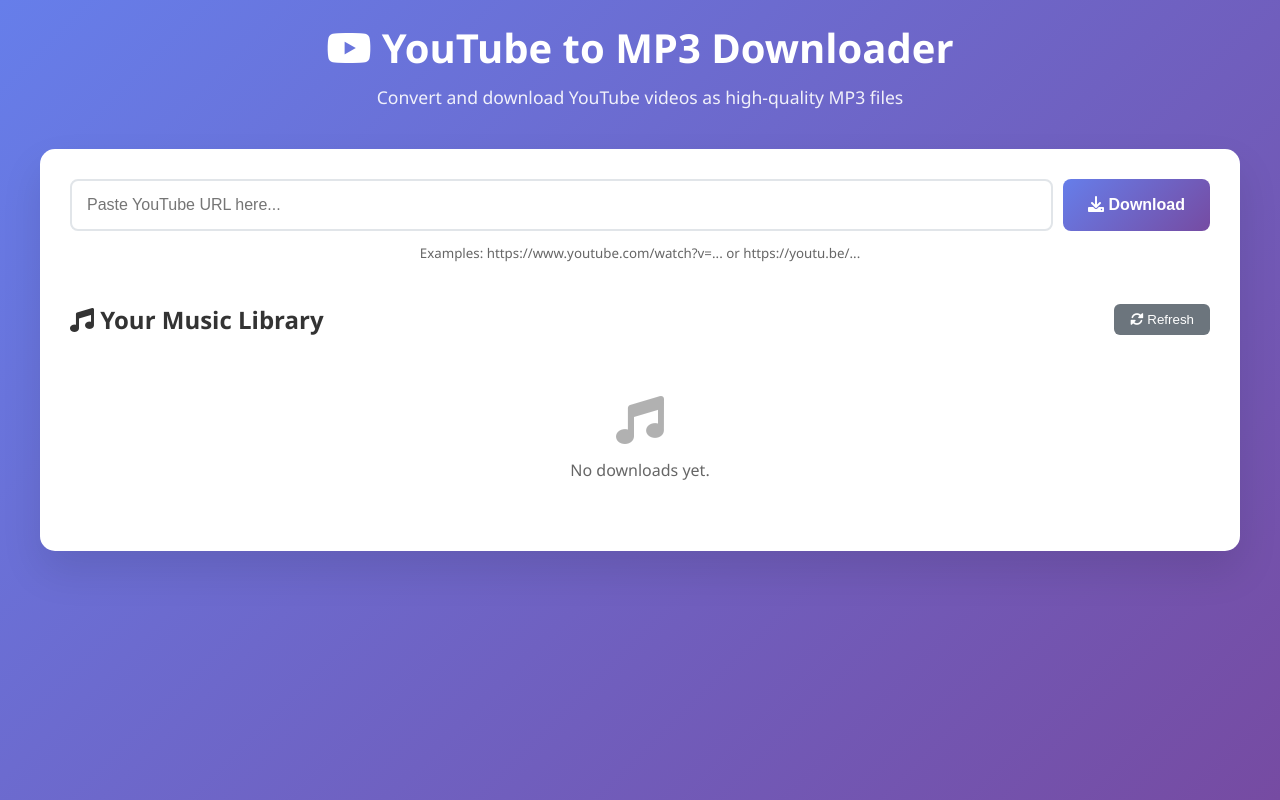
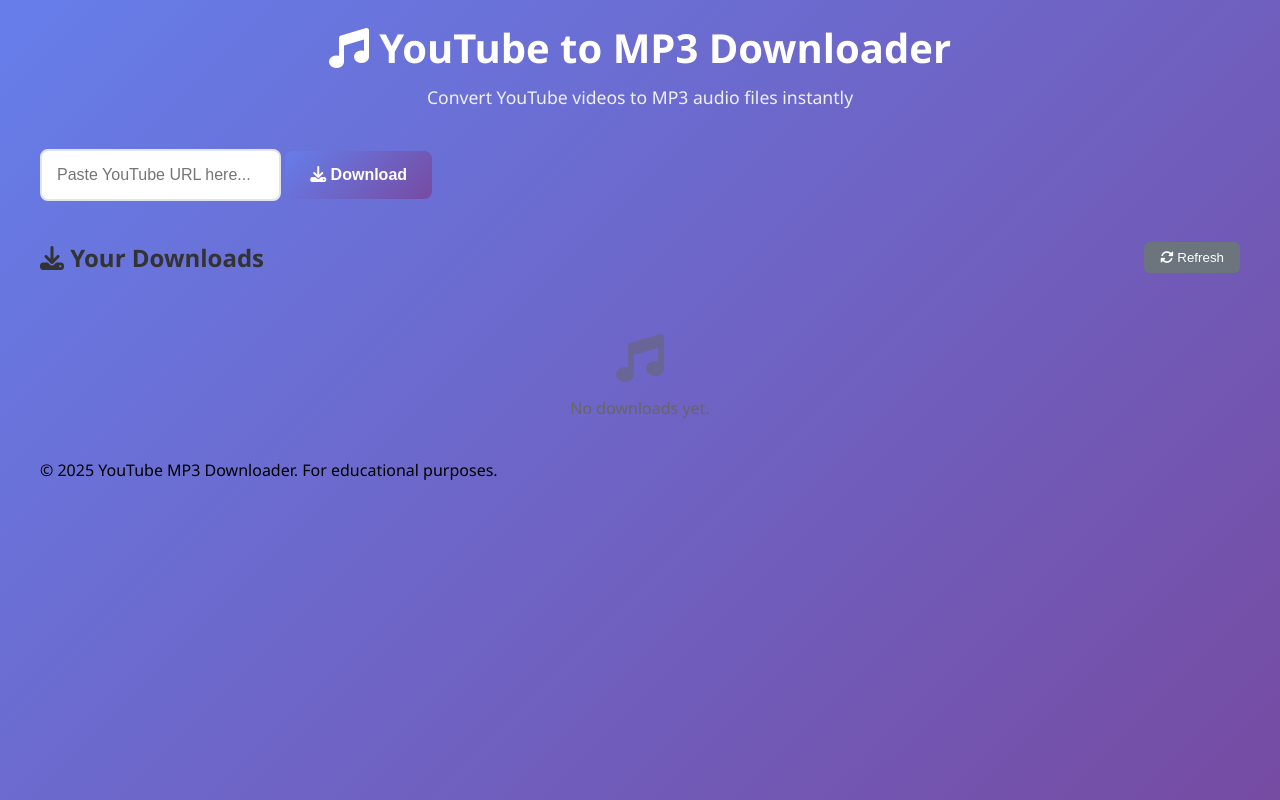
Before and after one commit to KellyShaun/Y2MLocal, a Flask app: page / in a window 1280 px wide. Run offline with Flask 3, Linux system fonts and the light colour scheme; data that the repository does not hold is empty; some libraries are stand-ins or nearby versions.

Commit message:
Update index.html

```diff
--- a/templates/index.html
+++ b/templates/index.html
@@ -5,97 +5,88 @@
     <meta name="viewport" content="width=device-width, initial-scale=1.0">
     <title>YouTube to MP3 Downloader</title>
     <link rel="stylesheet" href="{{ url_for('static', filename='css/style.css') }}">
-    <link href="https://cdnjs.cloudflare.com/ajax/libs/font-awesome/6.0.0/css/all.min.css" rel="stylesheet">
+    <link rel="stylesheet" href="https://cdnjs.cloudflare.com/ajax/libs/font-awesome/6.4.0/css/all.min.css">
 </head>
 <body>
     <div class="container">
         <header>
-            <h1><i class="fab fa-youtube"></i> YouTube to MP3 Downloader</h1>
-            <p>Convert and download YouTube videos as high-quality MP3 files</p>
+            <h1><i class="fas fa-music"></i> YouTube to MP3 Downloader</h1>
+            <p>Convert YouTube videos to MP3 audio files instantly</p>
         </header>
 
-        <div class="main-content">
-            <!-- Download Section -->
-            <div class="download-section">
-                <div class="input-group">
+        <main>
+            <div class="input-section">
+                <div class="url-input-container">
                     <input type="text" id="youtubeUrl" placeholder="Paste YouTube URL here..." autocomplete="off">
                     <button id="downloadBtn" onclick="startDownload()">
                         <i class="fas fa-download"></i> Download
                     </button>
                 </div>
-                <div class="url-examples">
-                    <small>Examples: https://www.youtube.com/watch?v=... or https://youtu.be/...</small>
+                <div id="loadingSpinner" class="loading-spinner hidden">
+                    <i class="fas fa-spinner fa-spin"></i> Processing...
                 </div>
             </div>
 
             <!-- Video Info Section -->
             <div id="videoInfo" class="video-info hidden">
-                <div class="info-card">
+                <div class="video-thumbnail">
                     <img id="videoThumbnail" src="" alt="Video thumbnail">
-                    <div class="info-content">
-                        <h3 id="videoTitle"></h3>
-                        <div class="info-details">
-                            <span><i class="fas fa-user"></i> <span id="videoUploader"></span></span>
-                            <span><i class="fas fa-clock"></i> <span id="videoDuration"></span></span>
-                            <span><i class="fas fa-eye"></i> <span id="videoViews"></span></span>
-                        </div>
-                        <div id="alreadyDownloaded" class="already-downloaded hidden">
-                            <i class="fas fa-check-circle"></i> Already Downloaded
-                        </div>
+                </div>
+                <div class="video-details">
+                    <h3 id="videoTitle">Video Title</h3>
+                    <div class="video-meta">
+                        <span><i class="fas fa-user"></i> <span id="videoUploader">Uploader</span></span>
+                        <span><i class="fas fa-clock"></i> <span id="videoDuration">00:00</span></span>
+                        <span><i class="fas fa-eye"></i> <span id="videoViews">0</span> views</span>
                     </div>
                 </div>
             </div>
 
+            <div id="alreadyDownloaded" class="already-downloaded hidden">
+                <i class="fas fa-info-circle"></i>
+                This video has already been downloaded
+            </div>
+
             <!-- Progress Section -->
             <div id="progressSection" class="progress-section hidden">
-                <div class="progress-card">
-                    <h4>Download Progress</h4>
-                    <div class="progress-bar">
-                        <div id="progressFill" class="progress-fill"></div>
-                    </div>
-                    <div class="progress-info">
-                        <span id="progressText">0%</span>
-                        <span id="progressStatus">Preparing...</span>
-                    </div>
+                <div class="progress-bar">
+                    <div id="progressFill" class="progress-fill"></div>
                 </div>
+                <div id="progressText" class="progress-text">0%</div>
+                <div id="progressStatus" class="progress-status">Starting...</div>
             </div>
 
             <!-- Audio Player Section -->
             <div id="audioPlayerSection" class="audio-player-section hidden">
-                <div class="player-card">
-                    <h4><i class="fas fa-music"></i> Now Playing</h4>
-                    <div class="player-controls">
-                        <audio id="audioPlayer" controls>
-                            Your browser does not support the audio element.
-                        </audio>
-                        <div class="player-info">
-                            <span id="nowPlayingTitle">Select a song to play</span>
-                        </div>
-                    </div>
+                <h3><i class="fas fa-headphones"></i> Now Playing</h3>
+                <div class="now-playing">
+                    <span id="nowPlayingTitle">Track Name</span>
+                    <button onclick="stopAudio()" class="stop-btn">
+                        <i class="fas fa-stop"></i> Stop
+                    </button>
                 </div>
+                <audio id="audioPlayer" controls>
+                    Your browser does not support the audio element.
+                </audio>
             </div>
 
             <!-- Downloads List -->
             <div class="downloads-section">
                 <div class="section-header">
-                    <h2><i class="fas fa-music"></i> Your Music Library</h2>
+                    <h2><i class="fas fa-download"></i> Your Downloads</h2>
                     <button onclick="refreshDownloads()" class="refresh-btn">
                         <i class="fas fa-sync-alt"></i> Refresh
                     </button>
                 </div>
                 <div id="downloadsList" class="downloads-list">
-                    <div class="empty-state">
-                        <i class="fas fa-music"></i>
-                        <p>No downloads yet. Convert your first YouTube video above!</p>
-                    </div>
+                    <!-- Downloads will be populated here -->
                 </div>
             </div>
-        </div>
-    </div>
+        </main>
 
-    <!-- Loading Spinner -->
-    <div id="loadingSpinner" class="loading-spinner hidden">
-        <div class="spinner"></div>
+        <footer>
+            <p>&copy; 2025 YouTube MP3 Downloader. For educational purposes.</p>
+        </footer>
     </div>
 
     <script src="{{ url_for('static', filename='js/script.js') }}"></script>
```
